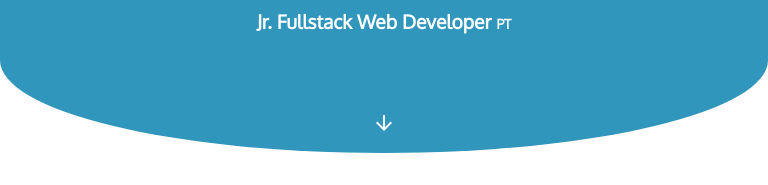
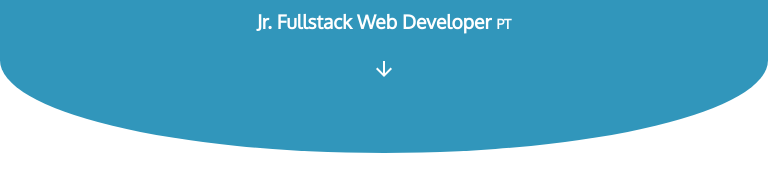
Before and after one commit to Fabio-FG/portfolio, a React (Create React App) app: page / in a window 768 px wide. Shown: the part 527-712 px from the top of the page. Built offline with nearby package versions, Linux system fonts and the light colour scheme; a web font is replaced by a local one.

Commit message:
fix scroll down button margin

```diff
--- a/src/Pages/HomePage/HomePage.css
+++ b/src/Pages/HomePage/HomePage.css
@@ -128,16 +128,8 @@ body {
 }
 
 #arrow-down{
-  text-decoration: none;
-  display: flex;
-  margin: auto;
-  left: 0;
-  right: 0;
-  width: 5%;
-  justify-content: center;
-  top: -20px;
-  filter: invert();
-  margin-top: 10%;
+  display: none;
+
 }
 
 
@@ -433,7 +425,7 @@ hr {
   margin: 10px;
 }
 
-@media only screen and (min-width: 992px) and (max-width: 992px){
+@media only screen and (min-width: 768px) and (max-width: 992px){
   /* Global Variables */
   :root {
     --main-bg-color: rgb(255, 255, 255);
@@ -522,6 +514,18 @@ hr {
     color: var(--secondary-text-color);
   }
 
+  #arrow-down{
+    text-decoration: none;
+    display: flex;
+    margin: auto;
+    left: 0;
+    right: 0;
+    width: 5%;
+    justify-content: center;
+    top: -20px;
+    filter: invert();
+    margin-top: 1%;
+  }
 
 
   /* Section 2 */
@@ -871,6 +875,20 @@ hr {
     font-size: 0.7em;
     color: var(--secondary-text-color);
   }
+
+  #arrow-down{
+    text-decoration: none;
+    display: flex;
+    margin: auto;
+    left: 0;
+    right: 0;
+    width: 5%;
+    justify-content: center;
+    top: -20px;
+    filter: invert();
+    margin-top: 0%;
+  }
+
 
   /* Section 2 */
 
```
